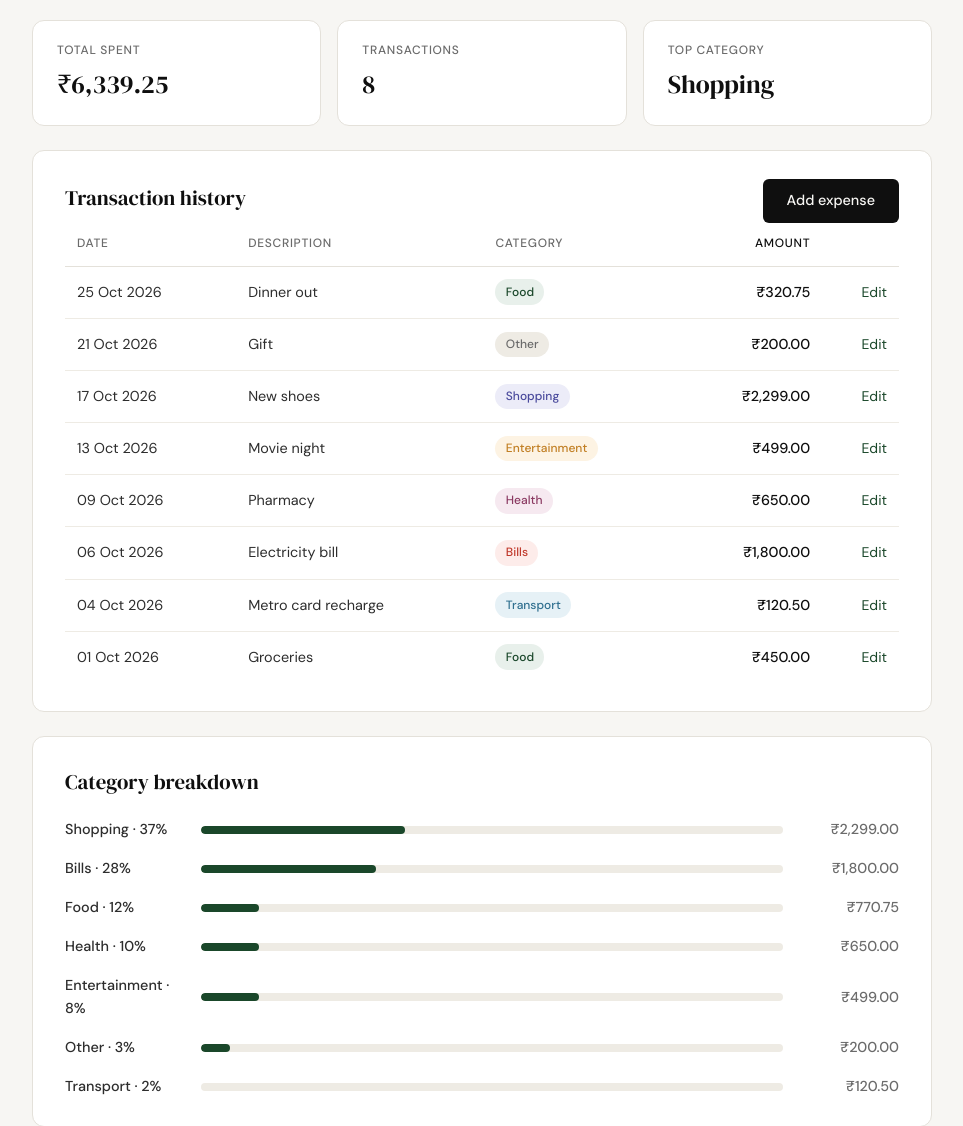
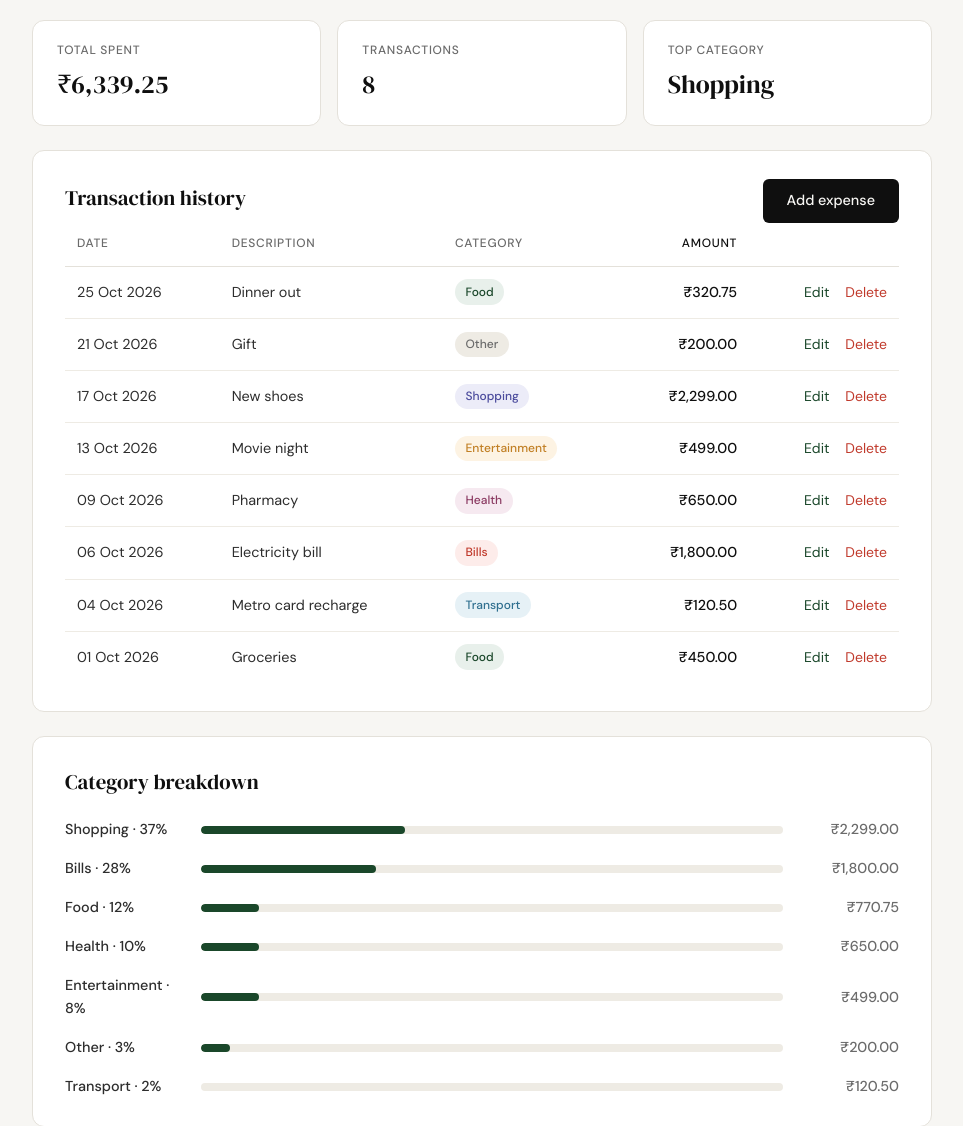
Before and after one commit to tuneerbhattacharya/spendly, a Flask app: page /profile in a window 1280 px wide. Shown: the part 343-1469 px from the top of the page, without its empty margins (158-1121 px from the left). Run offline with Flask 3, Linux system fonts and the light colour scheme; the visitor is signed in with stand-in values (Sample User, id 1); data comes from the database, SQL or seed files in the repository.

Commit message:
feat: add delete expense button with confirmation dialog (#8)
Co-authored-by: Claude Sonnet 5.5 <noreply@anthropic.com>

```diff
--- a/app.py
+++ b/app.py
@@ -9,6 +9,7 @@ from werkzeug.security import check_password_hash, generate_password_hash
 from database.db import CATEGORIES, get_db, init_db, seed_db
 from database.queries import (
     create_expense,
+    delete_expense as remove_expense,
     get_category_breakdown,
     get_expense_by_id,
     get_recent_transactions,
@@ -290,9 +291,15 @@ def edit_expense(id):
     return redirect(url_for("profile"))
 
 
-@app.route("/expenses/<int:id>/delete")
+@app.route("/expenses/<int:id>/delete", methods=["POST"])
 def delete_expense(id):
-    return "Delete expense — coming in Step 9"
+    current = get_current_user()
+    if not current:
+        return redirect(url_for("login"))
+
+    if remove_expense(id, current["id"]) == 0:
+        abort(404)
+    return redirect(url_for("profile"))
 
 
 if __name__ == "__main__":
--- a/database/queries.py
+++ b/database/queries.py
@@ -79,6 +79,19 @@ def update_expense(expense_id, user_id, amount, category, date, description):
             "UPDATE expenses SET amount = ?, category = ?, date = ?, description = ?"
             " WHERE id = ? AND user_id = ?",
             (amount, category, date, description or None, expense_id, user_id),
+        )
+        conn.commit()
+        return cur.rowcount
+    finally:
+        conn.close()
+
+
+def delete_expense(expense_id, user_id):
+    conn = get_db()
+    try:
+        cur = conn.execute(
+            "DELETE FROM expenses WHERE id = ? AND user_id = ?",
+            (expense_id, user_id),
         )
         conn.commit()
         return cur.rowcount
--- a/static/css/style.css
+++ b/static/css/style.css
@@ -851,3 +851,22 @@ a { color: inherit; text-decoration: none; }
 .txn-edit:hover {
     text-decoration: underline;
 }
+
+.txn-delete-form {
+    display: inline;
+    margin-left: 0.75rem;
+}
+
+.txn-delete {
+    background: none;
+    border: none;
+    padding: 0;
+    color: var(--danger);
+    font-family: inherit;
+    font-size: 0.875rem;
+    cursor: pointer;
+}
+
+.txn-delete:hover {
+    text-decoration: underline;
+}
--- a/static/js/main.js
+++ b/static/js/main.js
@@ -1 +1,9 @@
 // main.js — students will add JavaScript here as features are built
+
+// Ask for confirmation before submitting any form carrying a data-confirm message.
+document.addEventListener("submit", function (e) {
+    var message = e.target.dataset && e.target.dataset.confirm;
+    if (message && !window.confirm(message)) {
+        e.preventDefault();
+    }
+});
--- a/templates/profile.html
+++ b/templates/profile.html
@@ -70,7 +70,9 @@
                             <td>{{ t.description }}</td>
                             <td><span class="badge badge-{{ t.category|lower }}">{{ t.category }}</span></td>
                             <td class="txn-amount">₹{{ "{:,.2f}".format(t.amount) }}</td>
-                            <td class="txn-actions"><a href="{{ url_for('edit_expense', id=t.id) }}" class="txn-edit">Edit</a></td>
+                            <td class="txn-actions"><a href="{{ url_for('edit_expense', id=t.id) }}" class="txn-edit">Edit</a>
+                                <form method="post" action="{{ url_for('delete_expense', id=t.id) }}" class="txn-delete-form" data-confirm="Delete this expense?"><button type="submit" class="txn-delete">Delete</button></form>
+                            </td>
                         </tr>
                         {% else %}
                         <tr>
```
Also changed, not shown: tests/test_07-add-expense.py (+2 -3 lines), tests/test_delete_expense.py (added, +139 -0 lines), .Claude/specs/09-delete-expense.md (added).
